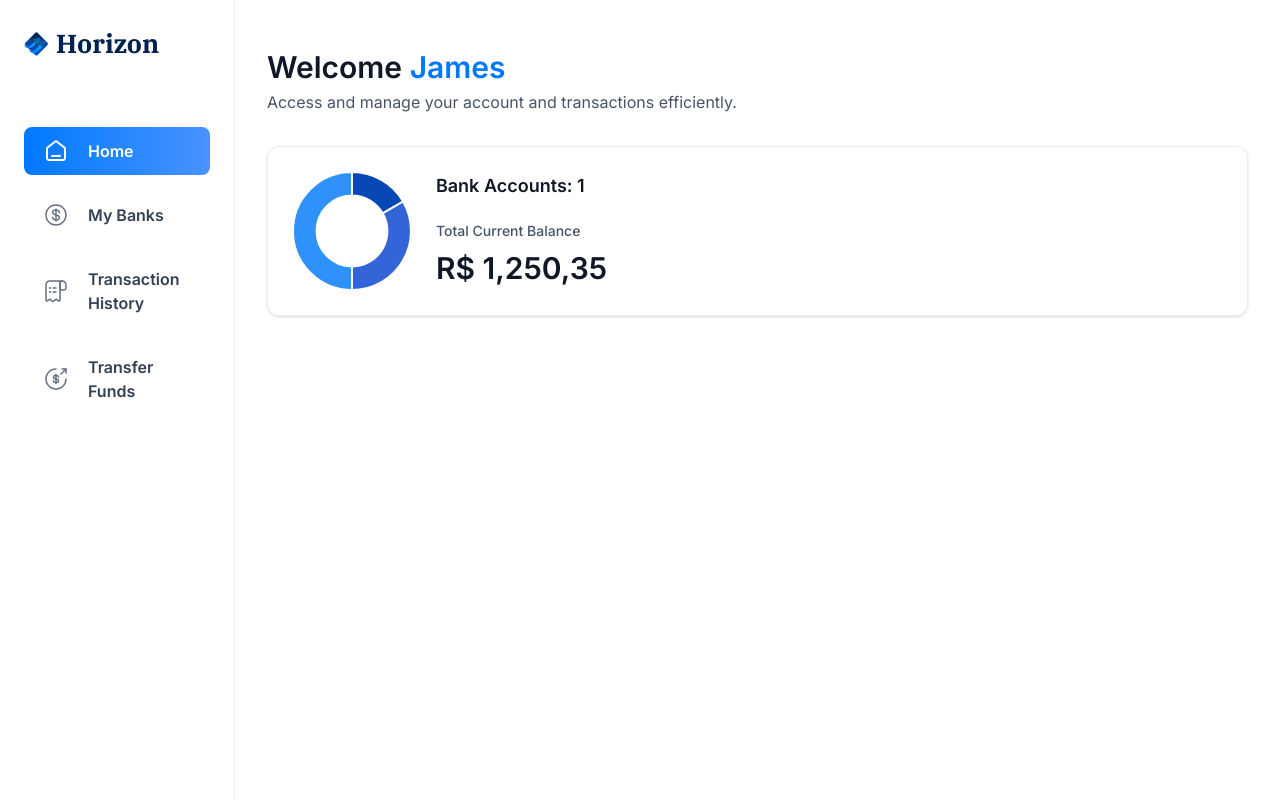
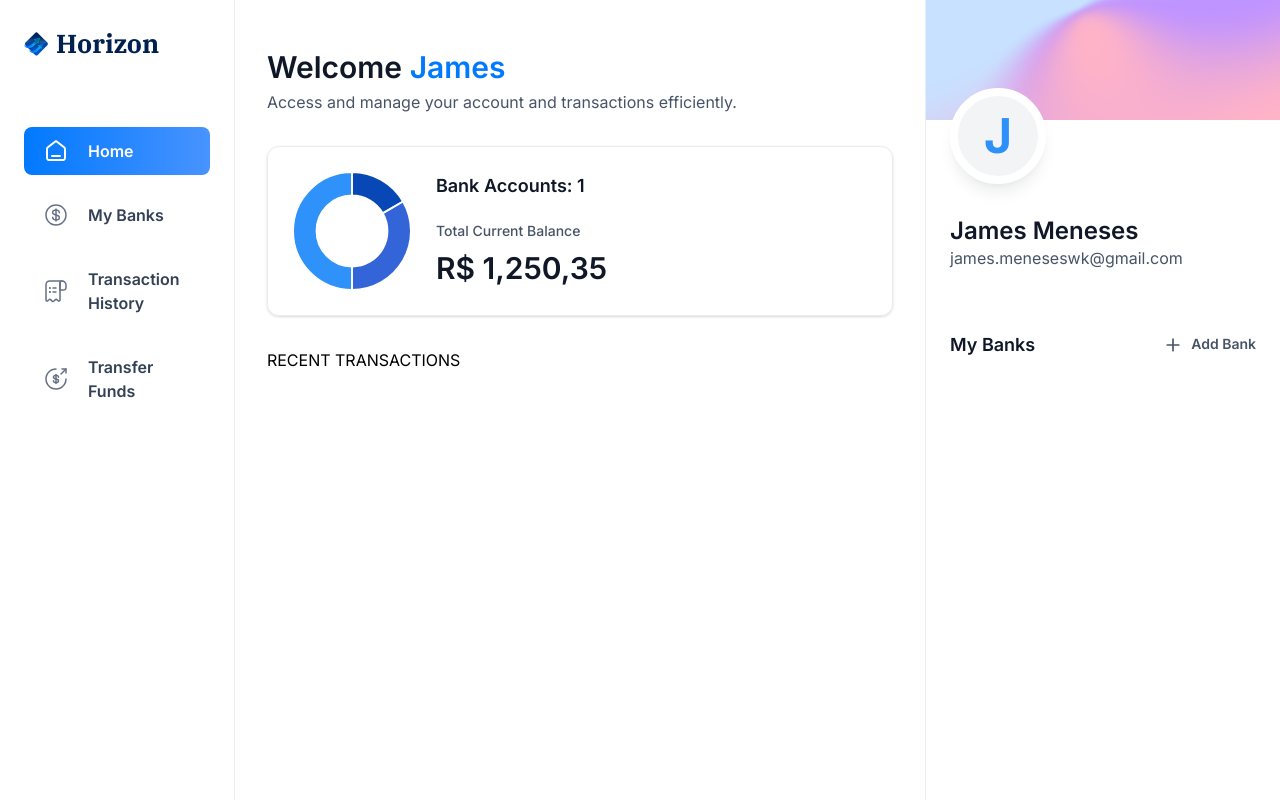
Before and after one commit to james-meneses/banking, a Next.js app: page / in a window 1280 px wide. Built offline with nearby package versions, Linux system fonts and the light colour scheme.

Commit message:
Starts right sidebar

```diff
--- a/app/(root)/page.tsx
+++ b/app/(root)/page.tsx
@@ -1,14 +1,16 @@
 import HeaderBox from "@/components/HeaderBox";
 import TotalBalanceBox from "@/components/TotalBalanceBox";
-import React from "react";
+import RightSidebar from "@/components/RightSidebar";
 
 const Home = () => {
   const loggedIn = {
     firstName: "James",
+    lastName: "Meneses",
+    email: "james.meneseswk@gmail.com",
   };
 
   return (
-    <div>
+    <section className="home">
       <div className="home-content">
         <header className="home-header">
           <HeaderBox
@@ -24,8 +26,11 @@
             totalCurrentBalance={1250.35}
           />
         </header>
+        RECENT TRANSACTIONS
       </div>
-    </div>
+
+      <RightSidebar user={loggedIn} transactions={[]} banks={[]} />
+    </section>
   );
 };
 
--- /dev/null
+++ b/components/RightSidebar.tsx
@@ -0,0 +1,39 @@
+import Image from "next/image";
+import Link from "next/link";
+import React from "react";
+
+const RightSidebar = ({ user, transactions, banks }: RightSidebarProps) => {
+  return (
+    <aside className="right-sidebar">
+      <section className="flex flex-col pb-8">
+        <div className="profile-banner" />
+        <div className="profile">
+          <div className="profile-img">
+            <span className="text-5xl font-bold text-blue-500">
+              {user.firstName[0]}
+            </span>
+          </div>
+
+          <div className="profile-details">
+            <h1 className="profile-name">
+              {user.firstName} {user?.lastName}
+            </h1>
+            <p className="profile-email">{user.email}</p>
+          </div>
+        </div>
+      </section>
+
+      <section className="banks">
+        <div className="flex w-full justify-between">
+          <h2 className="header-2">My Banks</h2>
+          <Link href="/" className="flex gap-2">
+            <Image src="/icons/plus.svg" width={20} height={20} alt="Plus" />
+            <h2 className="text-14 font-semibold text-gray-600">Add Bank</h2>
+          </Link>
+        </div>
+      </section>
+    </aside>
+  );
+};
+
+export default RightSidebar;
```
